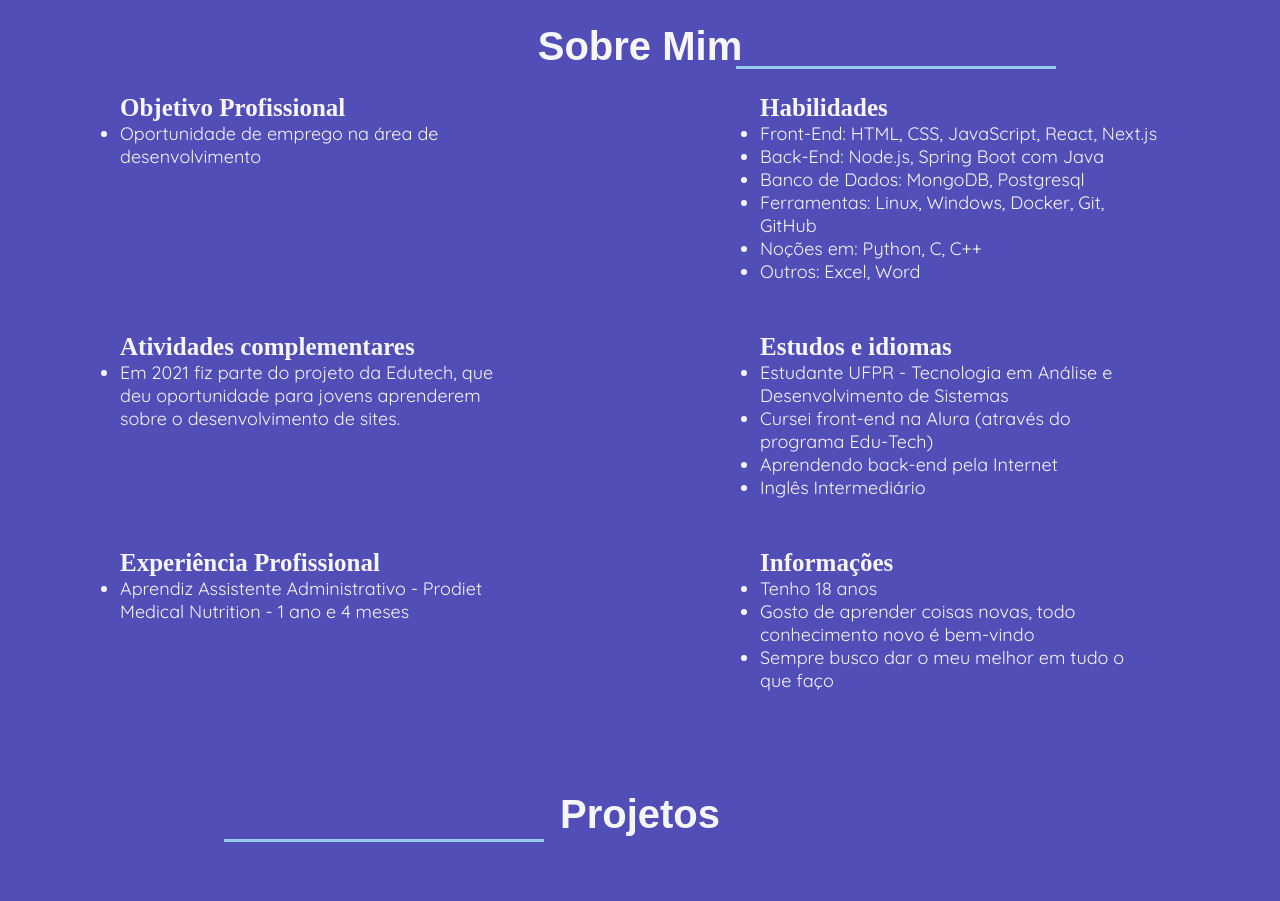
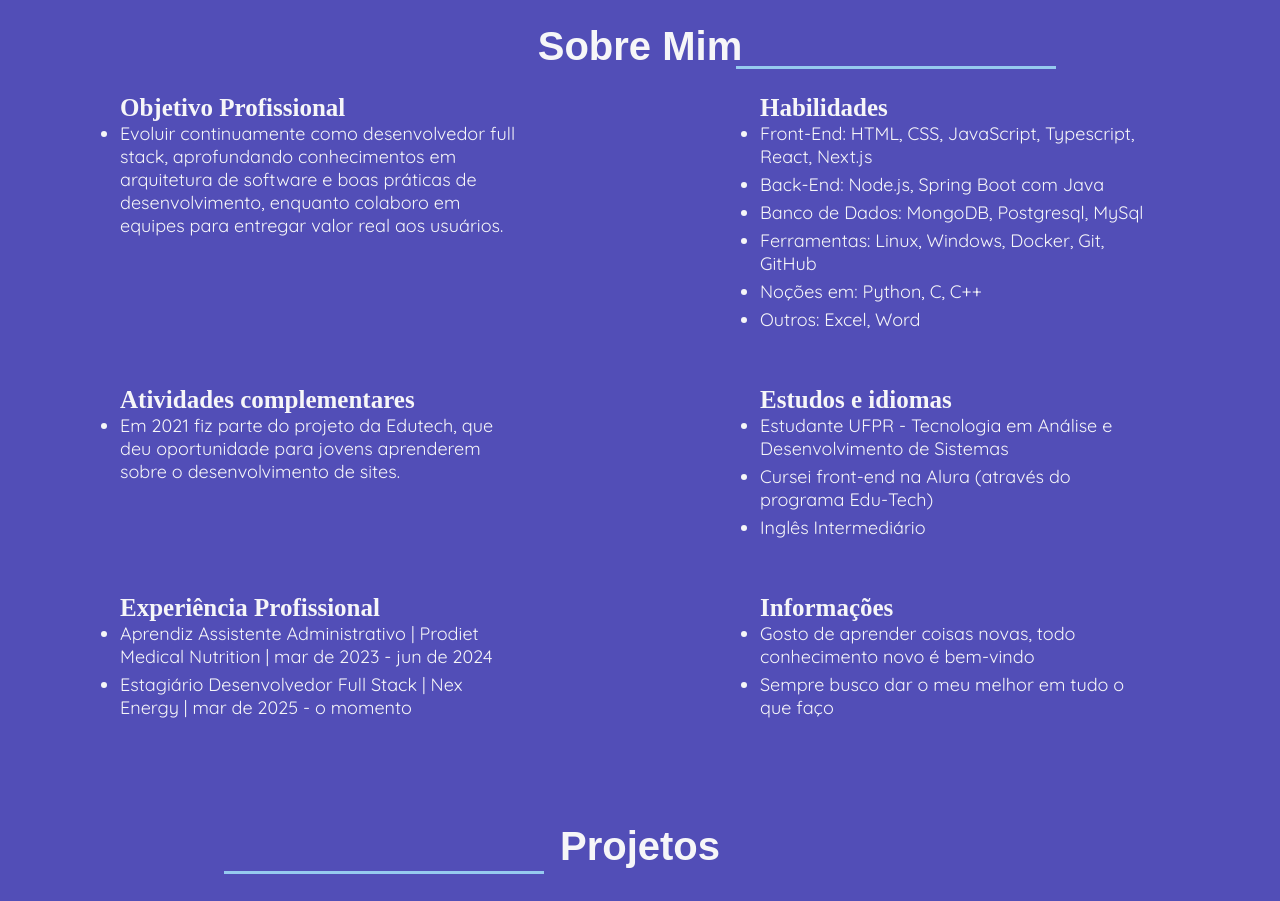
Before and after one commit to Felipe-Laskos/portfolio, a Next.js app: page / in a window 1280 px wide. Shown: the part 851-1752 px from the top of the page. Built offline with nearby package versions, Linux system fonts and the light colour scheme; a web font is replaced by a local one.

Commit message:
Add new professional experience, margin-bottom to Call section list, and new abilities

```diff
--- a/components/About/index.js
+++ b/components/About/index.js
@@ -7,15 +7,15 @@ const About = () => {
             <List>
             <h3>Objetivo Profissional</h3>
             <ul>
-                <li>Oportunidade de emprego na área de desenvolvimento</li>
+                <li>Evoluir continuamente como desenvolvedor full stack, aprofundando conhecimentos em arquitetura de software e boas práticas de desenvolvimento, enquanto colaboro em equipes para entregar valor real aos usuários.</li>
             </ul>
             </List>
             <List>
             <h3>Habilidades</h3>
             <ul>
-                <li>Front-End: HTML, CSS, JavaScript, React, Next.js</li>
+                <li>Front-End: HTML, CSS, JavaScript, Typescript, React, Next.js</li>
                 <li>Back-End: Node.js, Spring Boot com Java</li>
-                <li>Banco de Dados: MongoDB, Postgresql</li>
+                <li>Banco de Dados: MongoDB, Postgresql, MySql</li>
                 <li>Ferramentas: Linux, Windows, Docker, Git, GitHub</li>
                 <li>Noções em: Python, C, C++</li>
                 <li>Outros: Excel, Word</li>
@@ -32,23 +32,22 @@ const About = () => {
             <ul>
                 <li>Estudante UFPR - Tecnologia em Análise e Desenvolvimento de Sistemas</li>
                 <li>Cursei front-end na Alura (através do programa Edu-Tech)</li>
-                <li>Aprendendo back-end pela Internet</li>
                 <li>Inglês Intermediário</li>
             </ul>
             </List>
             <List>
                 <h3>Experiência Profissional</h3>
                 <ul>
-                    <li>Aprendiz Assistente Administrativo - Prodiet Medical Nutrition - 1 ano e 4 meses</li>
+                    <li>Aprendiz Assistente Administrativo | Prodiet Medical Nutrition | mar de 2023 - jun de 2024</li>
+                    <li>Estagiário Desenvolvedor Full Stack | Nex Energy | mar de 2025 - o momento</li>
                 </ul>
             </List>
             <List>
-            <h3>Informações</h3>
-            <ul>
-                <li>Tenho 18 anos</li>
-                <li>Gosto de aprender coisas novas, todo conhecimento novo é bem-vindo</li>
-                <li>Sempre busco dar o meu melhor em tudo o que faço</li>
-            </ul>
+                <h3>Informações</h3>
+                <ul>
+                    <li>Gosto de aprender coisas novas, todo conhecimento novo é bem-vindo</li>
+                    <li>Sempre busco dar o meu melhor em tudo o que faço</li>
+                </ul>
             </List>
         </StyledAbout>
     );
--- a/components/About/styles.js
+++ b/components/About/styles.js
@@ -33,6 +33,7 @@ export const List = styled.div`
     li {
         font-family: 'Quicksand', sans-serif;
         font-size: 18px;
+        margin-bottom: 5px;
     }
 
     @media screen and (max-width: 900px) {
```
